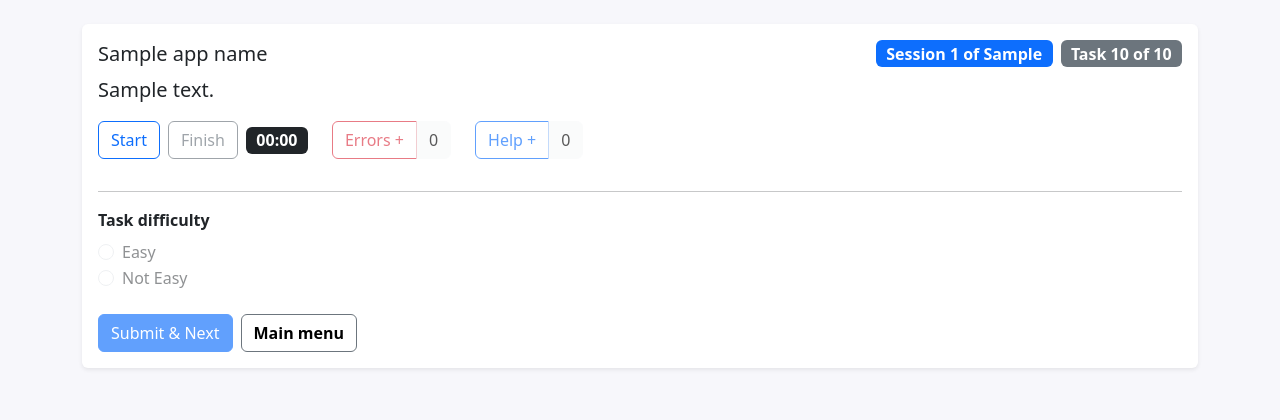
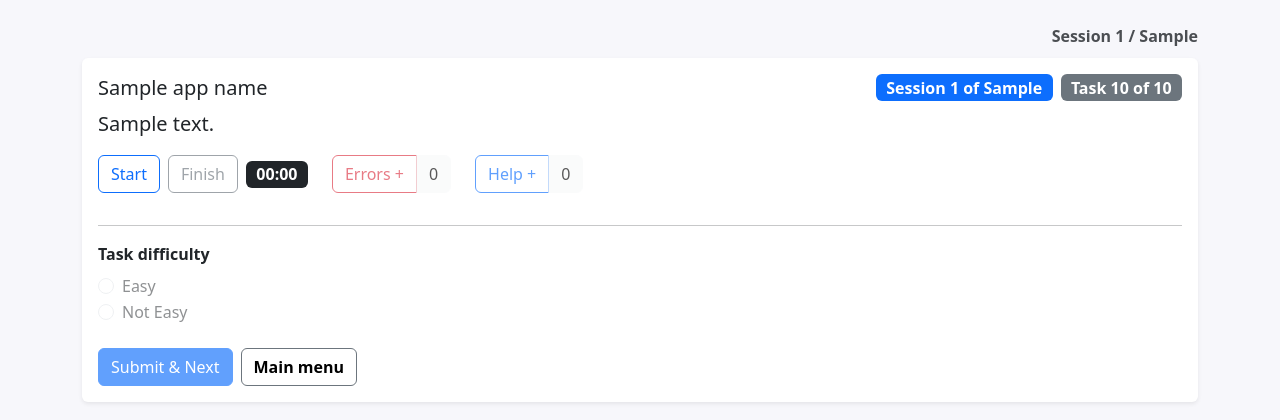
Before and after one commit to Hend-khalid/learnability-tool-v11, a Flask app: template templates/task.html in a window 1280 px wide. Shown: the part 56-476 px from the top of the page. Run offline with Flask 3, Linux system fonts and the light colour scheme; the template is opened without the code that fills it: most values are stand-ins (such as "Sample title", 1, 10 or a date in 2020); parts of the project's set-up code (start-up, migrations or seed data) failed here and were passed over.

Commit message:
Update task.html

```diff
--- a/templates/task.html
+++ b/templates/task.html
@@ -1,6 +1,11 @@
 {% extends "base.html" %}
 {% set enable_submit = enable_submit|default(false) %}
 {% block content %}
+<!-- عرض رقم الجلسة -->
+<div style="text-align:right; font-weight:bold; margin-bottom:10px; opacity:0.8;">
+    Session {{ trial_number }} / {{ sessions_per_app }}
+</div>
+
 <div class="card shadow-sm">
   <div class="card-body">
     <div class="d-flex justify-content-between align-items-center mb-2 flex-wrap gap-2">
```
